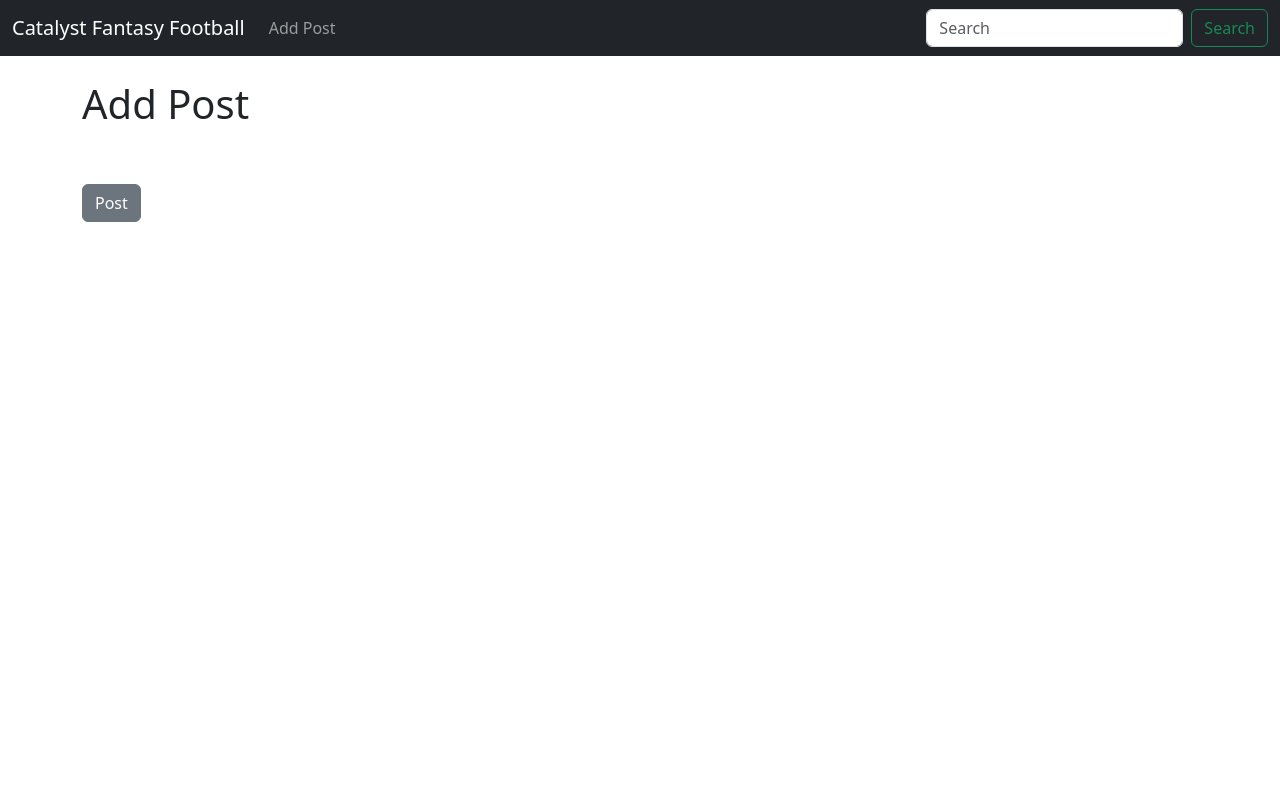
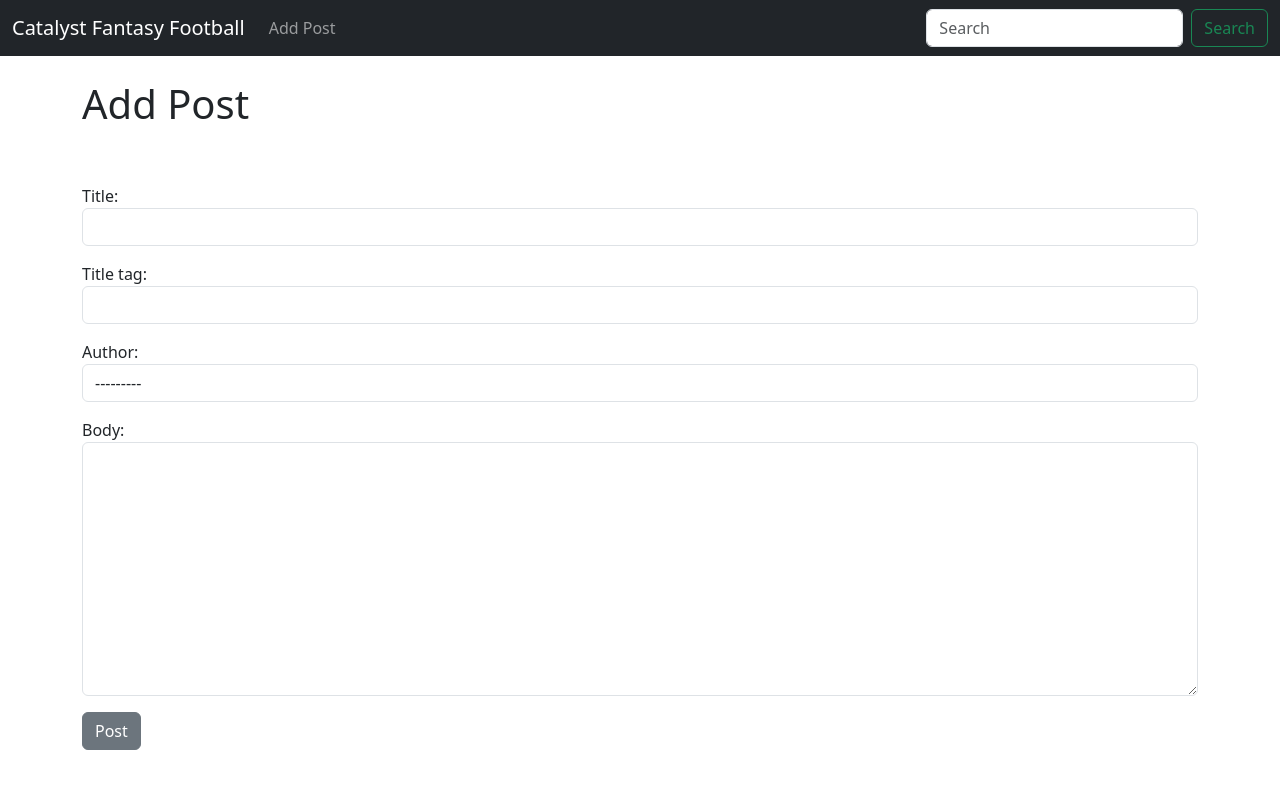
Before and after one commit to bthomp24/catalyst-fantasy-football, a Django app: template cffwebsite/cffapp/templates/add_post.html in a window 1280 px wide. Run offline with Django 4.2, Linux system fonts and the light colour scheme; the template is opened without the code that fills it: values that come from a table or form of the project are taken from there, others are empty; data comes from the database, SQL or seed files in the repository; both versions use the stored data as it was after the commit.

Commit message:
Style Django Form

```diff
--- /dev/null
+++ b/cffwebsite/cffapp/forms.py
@@ -0,0 +1,14 @@
+from django import forms
+from .models import Post
+
+class PostForm(forms.ModelForm):
+    class Meta:
+        model = Post
+        fields = ('title', 'title_tag', 'author', 'body')
+
+        widgets = {
+            'title': forms.TextInput(attrs={'class': 'form-control'}),
+            'title_tag': forms.TextInput(attrs={'class': 'form-control'}),
+            'author': forms.Select(attrs={'class': 'form-control'}),
+            'body': forms.Textarea(attrs={'class': 'form-control'}),
+        }
--- a/cffwebsite/cffapp/templates/add_post.html
+++ b/cffwebsite/cffapp/templates/add_post.html
@@ -8,11 +8,13 @@
 
 <h1>Add Post</h1>
 <br/><br/>
-<form method="POST">
-    {% csrf_token %}
-    {{ form.as_p }}
-    <button class="btn btn-secondary">Post</button>
-</form>
+<div class="'form-group">
+    <form method="POST">
+        {% csrf_token %}
+        {{ form.as_p }}
+        <button class="btn btn-secondary">Post</button>
+    </form>
+</div>
 
 
 {% endblock %}
--- a/cffwebsite/cffapp/views.py
+++ b/cffwebsite/cffapp/views.py
@@ -1,6 +1,7 @@
 from django.shortcuts import render
 from django.views.generic import ListView, DetailView, CreateView
 from .models import Post
+from .forms import PostForm
 
 #def home(request):
 #    return render(request, 'home.html', {})
@@ -15,6 +16,7 @@ class ArticleDetailView(DetailView):
 
 class AddPostView(CreateView):
     model = Post
+    form_class = PostForm
     template_name = 'add_post.html'
-    fields = '__all__'
+    #fields = '__all__'
     #fields = ('title', 'body')
```
Also changed, not shown: cffwebsite/db.sqlite3.
